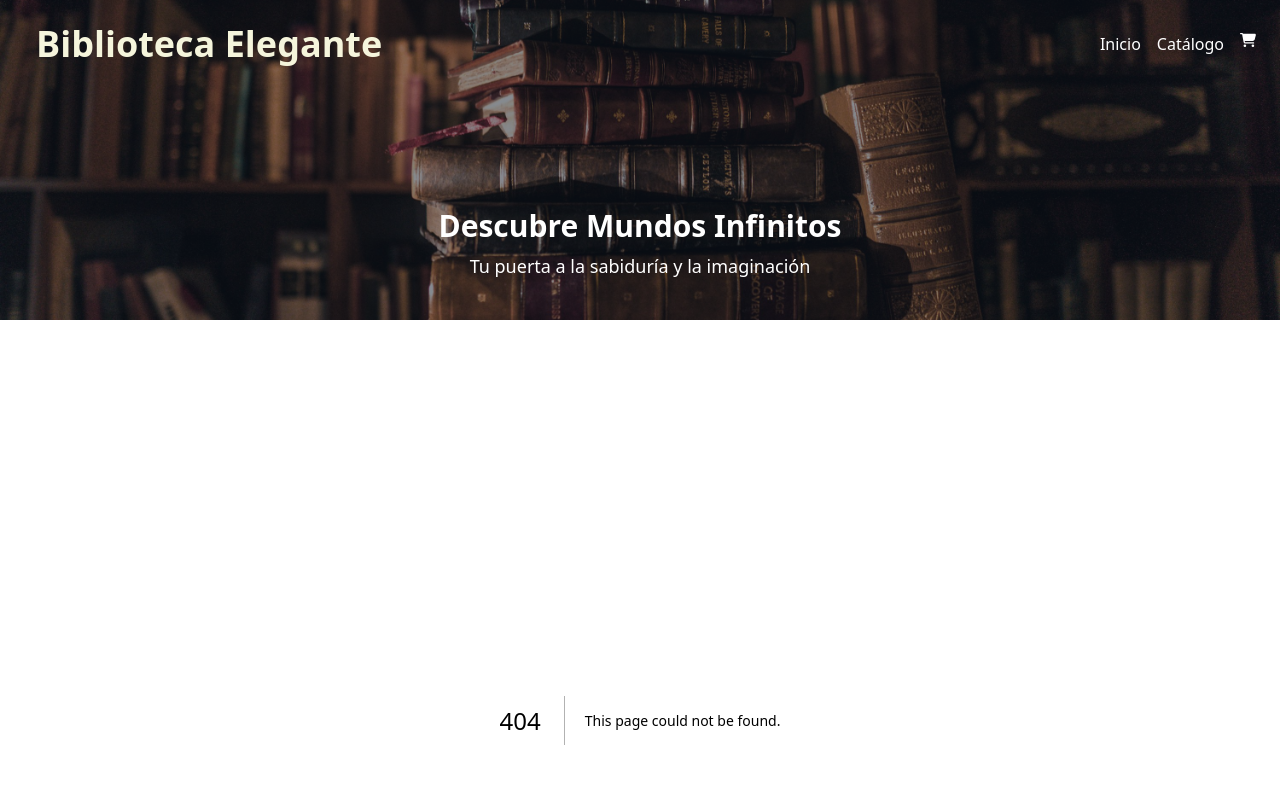
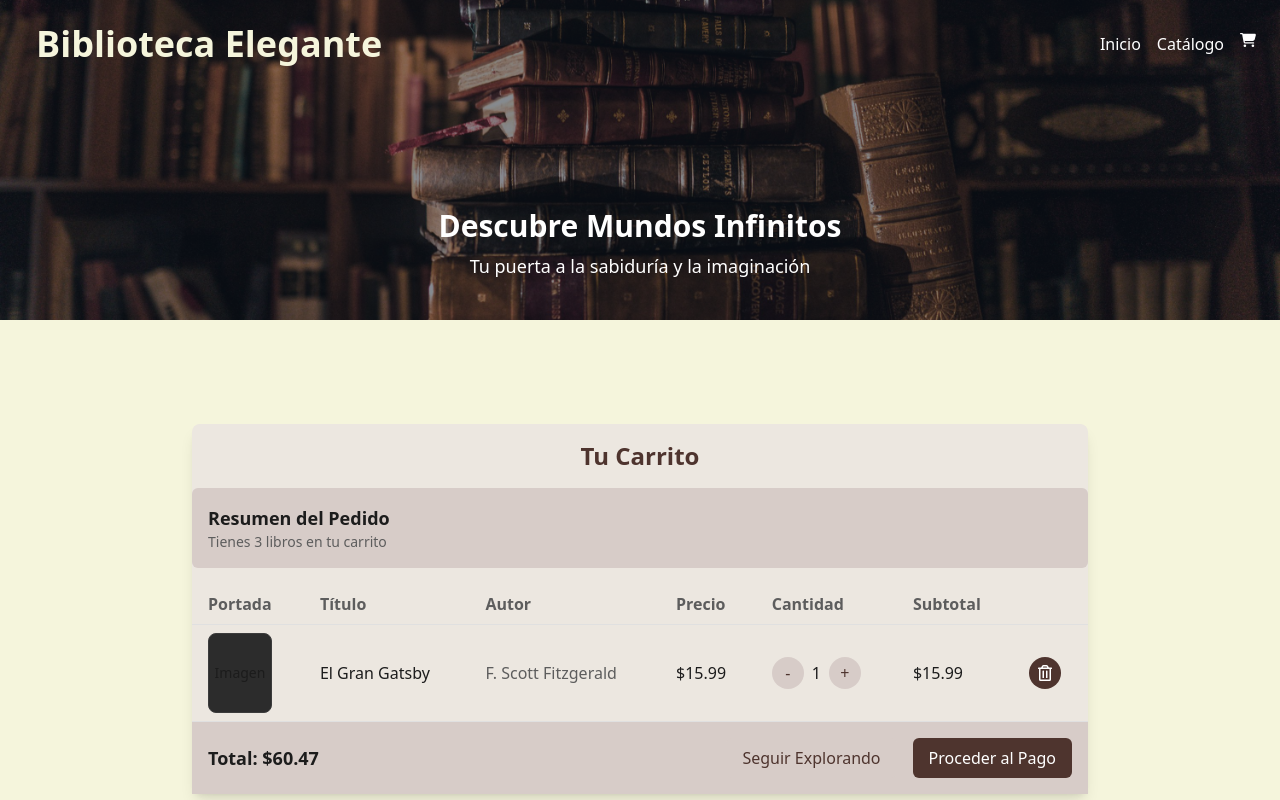
Before and after one commit to JuanJo5433/biblioteca, a Next.js app: page /cart in a window 1280 px wide. Before the commit this address had no page. Shown: the top 800 px of the page. Built offline with nearby package versions, Linux system fonts and the light colour scheme.

Commit message:
Created cart page

```diff
--- /dev/null
+++ b/src/pages/cart/index.jsx
@@ -0,0 +1,102 @@
+import { FaRegTrashAlt } from "react-icons/fa";
+
+const Cart = () => {
+    return (
+        <div className=" bg-[var(--background-main)] p-6">
+            <div className=" my-20 max-w-4xl mx-auto bg-[var(--background-secondary)] rounded-lg shadow-lg">
+                <header className="text-center py-4">
+                    <h1 className="text-2xl font-bold text-[var(--espresso-brown)]">
+                        Tu Carrito
+                    </h1>
+                </header>
+                <div className="bg-[var(--soft-taupe)] p-4 rounded-md">
+                    <h2 className="font-semibold text-lg text-[var(--text-primary)]">
+                        Resumen del Pedido
+                    </h2>
+                    <p className="text-sm text-[var(--text-secondary)]">
+                        Tienes 3 libros en tu carrito
+                    </p>
+                </div>
+                <table className="w-full mt-4 border-collapse">
+                    <thead>
+                        <tr className="text-left border-b border-[var(--border-light)]">
+                            <th className="py-2 px-4 text-[var(--text-secondary)]">
+                                Portada
+                            </th>
+                            <th className="py-2 px-4 text-[var(--text-secondary)]">
+                                Título
+                            </th>
+                            <th className="py-2 px-4 text-[var(--text-secondary)]">
+                                Autor
+                            </th>
+                            <th className="py-2 px-4 text-[var(--text-secondary)]">
+                                Precio
+                            </th>
+                            <th className="py-2 px-4 text-[var(--text-secondary)]">
+                                Cantidad
+                            </th>
+                            <th className="py-2 px-4 text-[var(--text-secondary)]">
+                                Subtotal
+                            </th>
+                            <th className="py-2 px-4"></th>
+                        </tr>
+                    </thead>
+                    <tbody>
+                        <tr className="border-b border-[var(--border-light)]">
+                            <td className="py-2 px-4">
+                                <div className="w-16 h-20 bg-[var(--background-dark)] flex items-center justify-center rounded-lg border border-[var(--border-dark)]">
+                                    <span className="text-[var(--text-primary)] text-sm">
+                                        Imagen
+                                    </span>
+                                </div>
+                            </td>
+                            <td className="py-2 px-4 text-[var(--text-primary)]">
+                                El Gran Gatsby
+                            </td>
+                            <td className="py-2 px-4 text-[var(--text-secondary)]">
+                                F. Scott Fitzgerald
+                            </td>
+                            <td className="py-2 px-4 text-[var(--text-primary)]">
+                                $15.99
+                            </td>
+                            <td className="py-8 px-4 flex items-center gap-2">
+                                <button className="w-8 h-8 flex items-center justify-center bg-[var(--button-secondary-bg)] text-[var(--button-secondary-text)] rounded-full hover:bg-[var(--hover-brown)] hover:text-[var(--parchment-cream)]">
+                                    -
+                                </button>
+                                <span className="text-[var(--text-primary)]">
+                                    1
+                                </span>
+                                <button className="w-8 h-8 flex items-center justify-center bg-[var(--button-secondary-bg)] text-[var(--button-secondary-text)] rounded-full hover:bg-[var(--hover-brown)] hover:text-[var(--parchment-cream)]">
+                                    +
+                                </button>
+                            </td>
+                            <td className="py-2 px-4 text-[var(--text-primary)]">
+                                $15.99
+                            </td>
+                            <td className="py-2 px-4">
+                                <button className="w-8 h-8 flex items-center justify-center bg-[var(--button-primary-bg)] rounded-full text-[var(--button-primary-text)]">
+                                    <FaRegTrashAlt  />
+                                </button>
+                            </td>
+                        </tr>
+                    </tbody>
+                </table>
+                <div className="p-4 bg-[var(--soft-taupe)] flex justify-between items-center">
+                    <span className="text-lg font-bold text-[var(--text-primary)]">
+                        Total: $60.47
+                    </span>
+                    <div className="flex gap-4">
+                        <button className="bg-[var(--button-secondary-bg)] text-[var(--button-secondary-text)] py-2 px-4 rounded-md hover:bg-[var(--hover-gray)]">
+                            Seguir Explorando
+                        </button>
+                        <button className="bg-[var(--button-primary-bg)] text-[var(--button-primary-text)] py-2 px-4 rounded-md hover:bg-[var(--hover-brown)]">
+                            Proceder al Pago
+                        </button>
+                    </div>
+                </div>
+            </div>
+        </div>
+    );
+};
+
+export default Cart;
```
